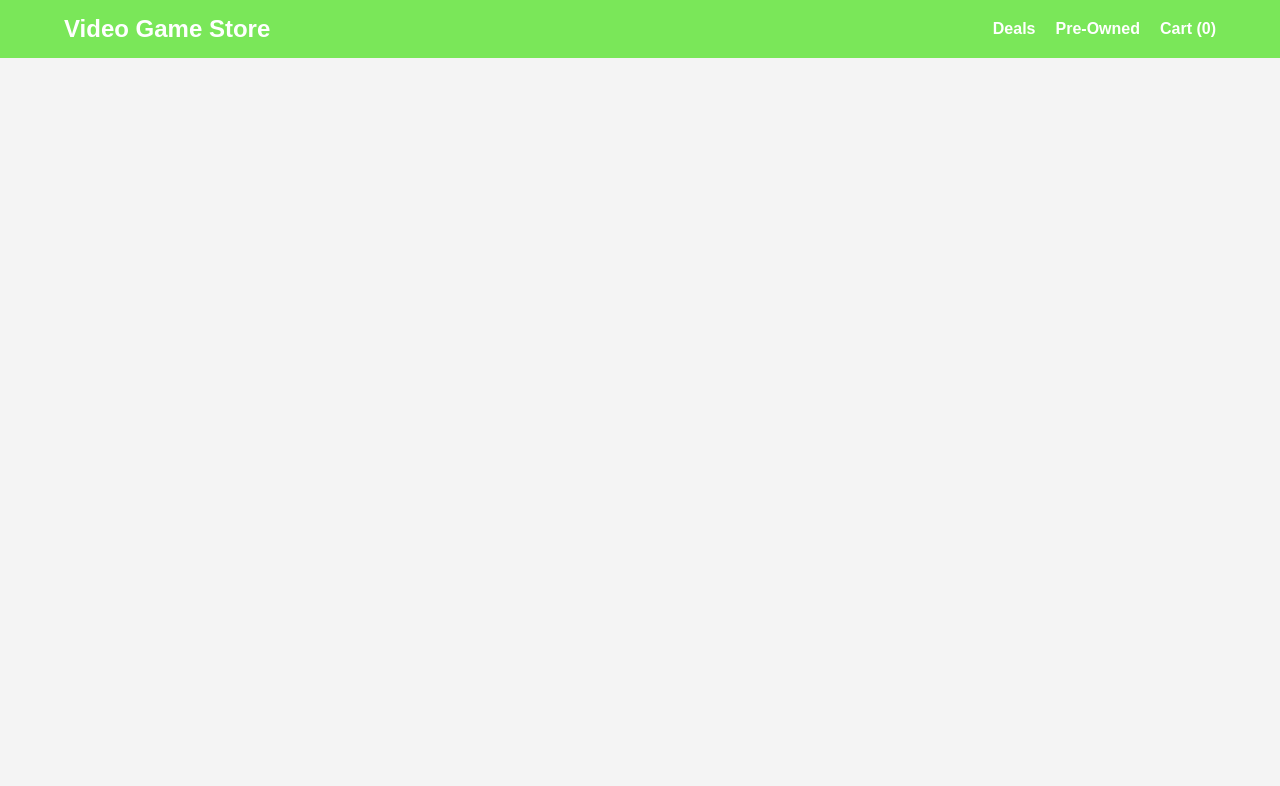
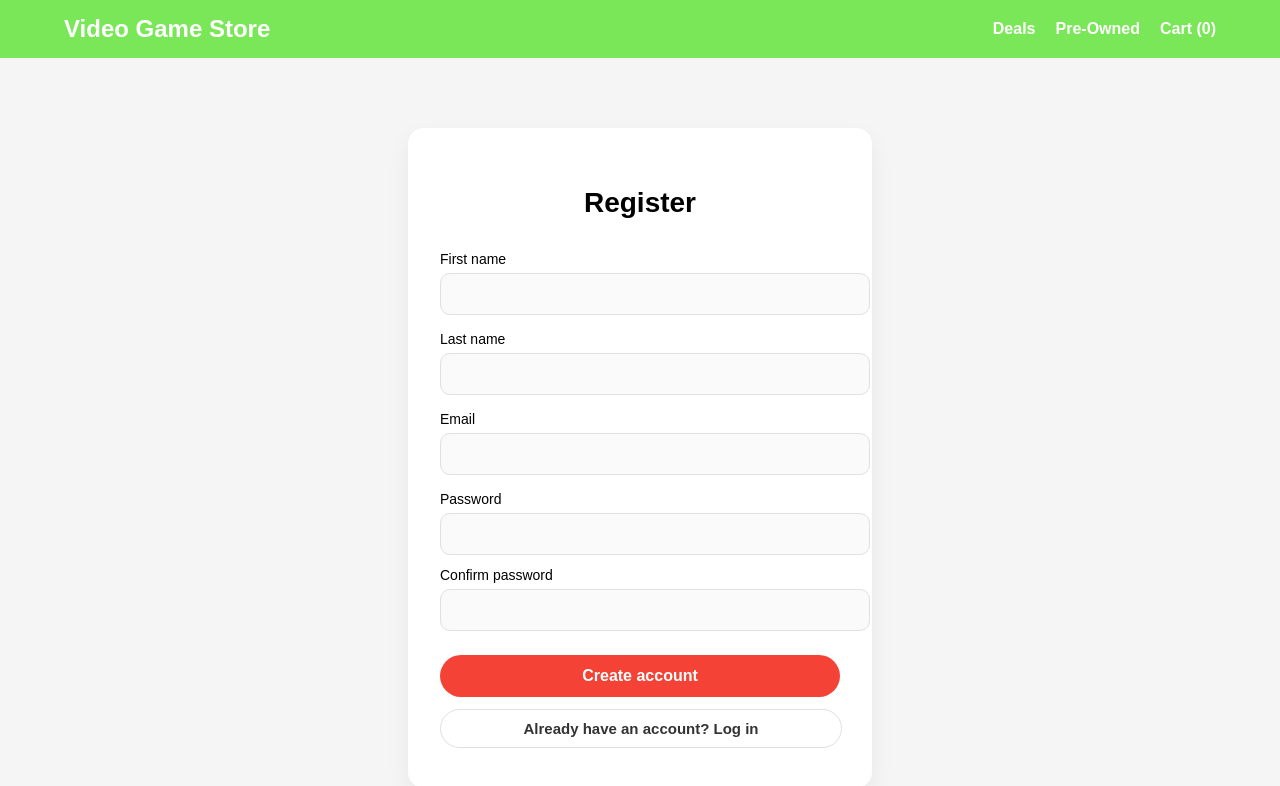
Before and after one commit to EECS-4413-TOM/EECS-4413-Repo, a React (Vite) app in the folder frontend/: page /register in a window 1280 px wide. Shown: the top 786 px of the page. Built offline with nearby package versions, Linux system fonts and the light colour scheme.

Commit message:
Using loginpage as the basis, made registration page, linked to work done previously in auth which connects to backend

```diff
--- a/frontend/src/pages/RegisterPage.tsx
+++ b/frontend/src/pages/RegisterPage.tsx
@@ -1,31 +1,276 @@
-// TODO: Import useState from "react"
-// TODO: Import useNavigate, Link from "react-router-dom"
-// TODO: Import { useAuth } from "../hooks/useAuth"
+import React, { useState } from "react";
+import { Link, useNavigate } from "react-router-dom";
+import { useAuth } from "../hooks/useAuth";
 
-/**
- * RegisterPage
- *
- * New user registration form.
- * URL: /register
- *
- * State:
- *   email     — string
- *   password  — string
- *   confirmPassword — string
- *   firstName — string
- *   lastName  — string
- *   error     — string | null
- *   loading   — boolean
- *
- * Steps to implement:
- * 1. Render fields: email, password, confirm password, first name, last name
- * 2. Validate: passwords must match before submitting
- * 3. On submit: call useAuth().register({ email, password, first_name, last_name })
- *    - On success: auto-login (AuthContext.register should handle this), navigate to "/"
- *    - On error (e.g., duplicate email): display the error message
- * 4. Show a link to /login ("Already have an account? Sign in")
- */
+function apiErrorMessage(err: unknown): string {
+  const detail = (err as { response?: { data?: { detail?: unknown } } })?.response
+    ?.data?.detail;
+  if (typeof detail === "string") {
+    return detail;
+  }
+  return "Registration failed. Please try again.";
+}
+
 export default function RegisterPage() {
-  // TODO: Implement component
-  return null;
+  const navigate = useNavigate();
+  const { register } = useAuth();
+  const [firstName, setFirstName] = useState("");
+  const [lastName, setLastName] = useState("");
+  const [email, setEmail] = useState("");
+  const [password, setPassword] = useState("");
+  const [confirmPassword, setConfirmPassword] = useState("");
+  const [error, setError] = useState<string | null>(null);
+  const [loading, setLoading] = useState(false);
+
+  async function handleSubmit(e: React.FormEvent) {
+    e.preventDefault();
+    setError(null);
+
+    if (password !== confirmPassword) {
+      setError("Passwords do not match.");
+      return;
+    }
+
+    setLoading(true);
+    try {
+      await register({
+        email,
+        password,
+        first_name: firstName.trim(),
+        last_name: lastName.trim(),
+      });
+      navigate("/");
+    } catch (err: unknown) {
+      setError(apiErrorMessage(err));
+    } finally {
+      setLoading(false);
+    }
+  }
+
+  return (
+    <div
+      style={{
+        minHeight: "100vh",
+        display: "flex",
+        alignItems: "center",
+        justifyContent: "center",
+        backgroundColor: "#f5f5f5",
+      }}
+    >
+      <div
+        style={{
+          width: "100%",
+          maxWidth: "400px",
+          backgroundColor: "#ffffff",
+          padding: "40px 32px",
+          borderRadius: "16px",
+          boxShadow: "0 10px 25px rgba(0,0,0,0.06)",
+        }}
+      >
+        <h1
+          style={{
+            textAlign: "center",
+            marginBottom: "32px",
+            fontSize: "28px",
+            fontWeight: 700,
+          }}
+        >
+          Register
+        </h1>
+        {error && (
+          <div
+            style={{
+              marginBottom: "16px",
+              padding: "10px 12px",
+              borderRadius: "8px",
+              backgroundColor: "#ffe6e6",
+              color: "#b30000",
+              fontSize: "14px",
+            }}
+          >
+            {error}
+          </div>
+        )}
+        <form onSubmit={handleSubmit}>
+          <div style={{ marginBottom: "16px" }}>
+            <label
+              style={{
+                display: "block",
+                marginBottom: "6px",
+                fontSize: "14px",
+                fontWeight: 500,
+              }}
+            >
+              First name
+            </label>
+            <input
+              type="text"
+              value={firstName}
+              onChange={(e) => setFirstName(e.target.value)}
+              required
+              autoComplete="given-name"
+              style={{
+                width: "100%",
+                padding: "12px 14px",
+                borderRadius: "10px",
+                border: "1px solid #e0e0e0",
+                backgroundColor: "#fafafa",
+                outline: "none",
+                fontSize: "14px",
+              }}
+            />
+          </div>
+          <div style={{ marginBottom: "16px" }}>
+            <label
+              style={{
+                display: "block",
+                marginBottom: "6px",
+                fontSize: "14px",
+                fontWeight: 500,
+              }}
+            >
+              Last name
+            </label>
+            <input
+              type="text"
+              value={lastName}
+              onChange={(e) => setLastName(e.target.value)}
+              required
+              autoComplete="family-name"
+              style={{
+                width: "100%",
+                padding: "12px 14px",
+                borderRadius: "10px",
+                border: "1px solid #e0e0e0",
+                backgroundColor: "#fafafa",
+                outline: "none",
+                fontSize: "14px",
+              }}
+            />
+          </div>
+          <div style={{ marginBottom: "16px" }}>
+            <label
+              style={{
+                display: "block",
+                marginBottom: "6px",
+                fontSize: "14px",
+                fontWeight: 500,
+              }}
+            >
+              Email
+            </label>
+            <input
+              type="email"
+              value={email}
+              onChange={(e) => setEmail(e.target.value)}
+              required
+              autoComplete="email"
+              style={{
+                width: "100%",
+                padding: "12px 14px",
+                borderRadius: "10px",
+                border: "1px solid #e0e0e0",
+                backgroundColor: "#fafafa",
+                outline: "none",
+                fontSize: "14px",
+              }}
+            />
+          </div>
+          <div style={{ marginBottom: "12px" }}>
+            <label
+              style={{
+                display: "block",
+                marginBottom: "6px",
+                fontSize: "14px",
+                fontWeight: 500,
+              }}
+            >
+              Password
+            </label>
+            <input
+              type="password"
+              value={password}
+              onChange={(e) => setPassword(e.target.value)}
+              required
+              autoComplete="new-password"
+              minLength={1}
+              style={{
+                width: "100%",
+                padding: "12px 14px",
+                borderRadius: "10px",
+                border: "1px solid #e0e0e0",
+                backgroundColor: "#fafafa",
+                outline: "none",
+                fontSize: "14px",
+              }}
+            />
+          </div>
+          <div style={{ marginBottom: "24px" }}>
+            <label
+              style={{
+                display: "block",
+                marginBottom: "6px",
+                fontSize: "14px",
+                fontWeight: 500,
+              }}
+            >
+              Confirm password
+            </label>
+            <input
+              type="password"
+              value={confirmPassword}
+              onChange={(e) => setConfirmPassword(e.target.value)}
+              required
+              autoComplete="new-password"
+              style={{
+                width: "100%",
+                padding: "12px 14px",
+                borderRadius: "10px",
+                border: "1px solid #e0e0e0",
+                backgroundColor: "#fafafa",
+                outline: "none",
+                fontSize: "14px",
+              }}
+            />
+          </div>
+          <button
+            type="submit"
+            disabled={loading}
+            style={{
+              width: "100%",
+              padding: "12px 0",
+              borderRadius: "999px",
+              border: "none",
+              backgroundColor: "#f44336",
+              color: "#ffffff",
+              fontWeight: 600,
+              fontSize: "16px",
+              cursor: loading ? "not-allowed" : "pointer",
+              marginBottom: "12px",
+            }}
+          >
+            {loading ? "Creating account…" : "Create account"}
+          </button>
+          <Link
+            to="/login"
+            style={{
+              display: "block",
+              width: "100%",
+              textAlign: "center",
+              padding: "10px 0",
+              borderRadius: "999px",
+              border: "1px solid #e0e0e0",
+              backgroundColor: "#ffffff",
+              color: "#333333",
+              fontWeight: 600,
+              fontSize: "15px",
+              textDecoration: "none",
+            }}
+          >
+            Already have an account? Log in
+          </Link>
+        </form>
+      </div>
+    </div>
+  );
 }
```
